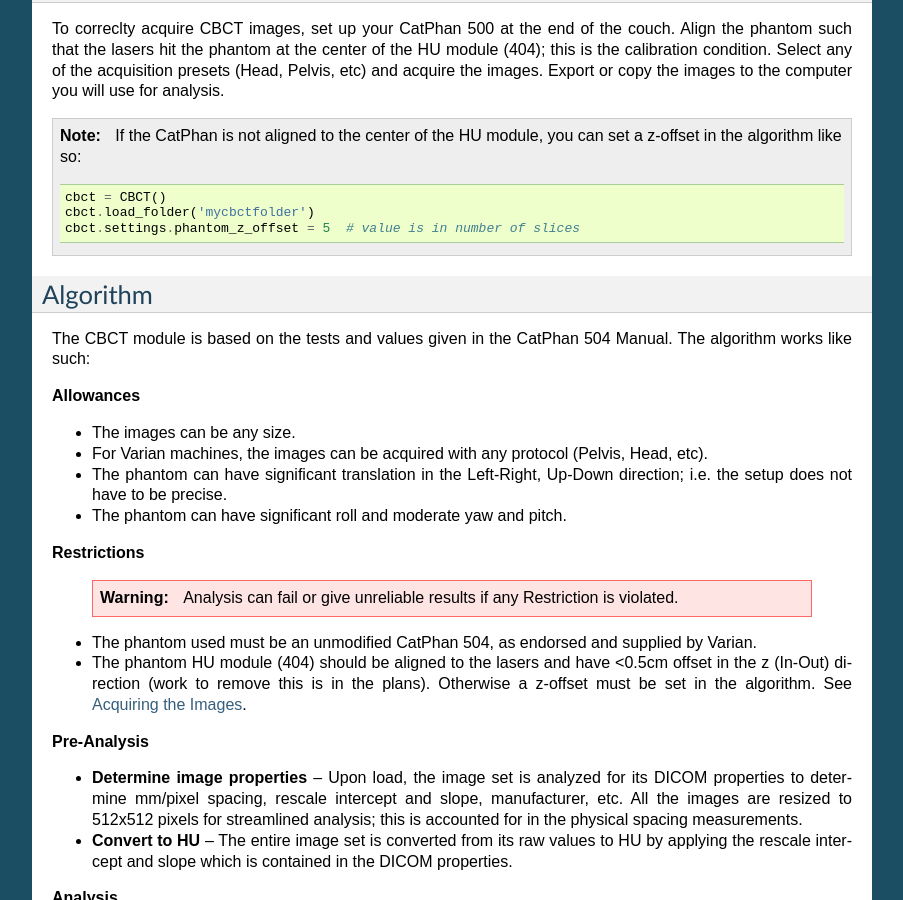
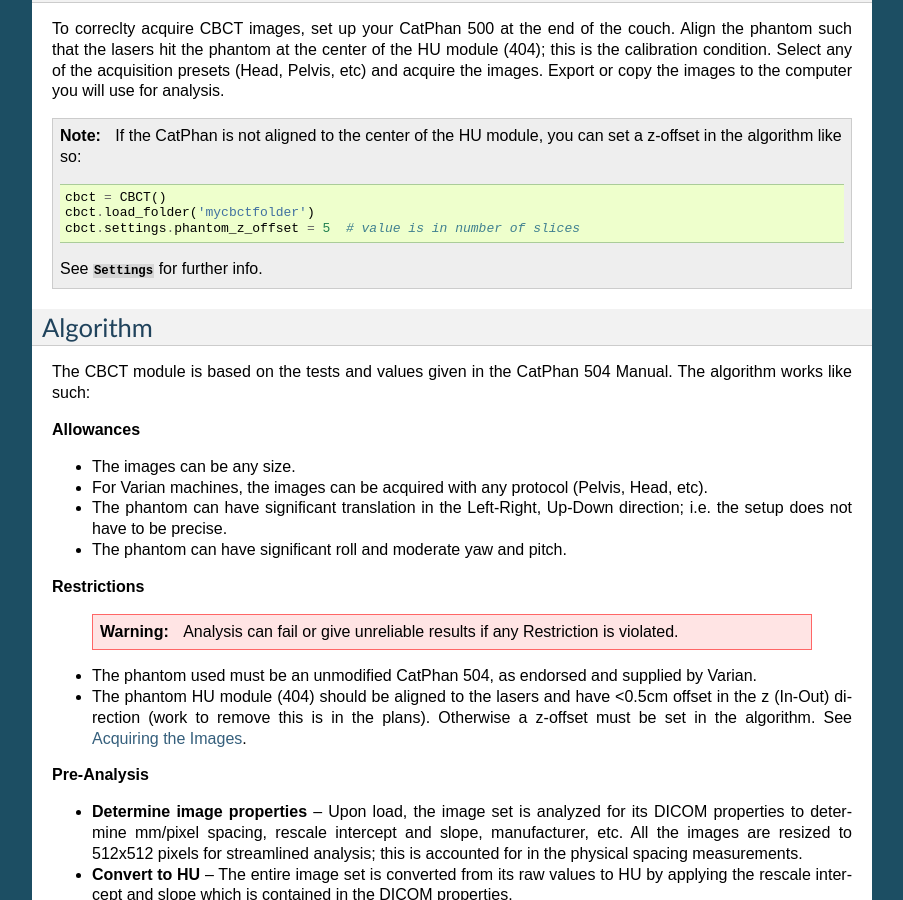
Before and after one commit to jrkerns/pylinac, a Sphinx documentation site: the page built from docs/source/cbct_docs.rst, in a window 1280 px wide and 900 px high, scrolled down 2177 px. Shown: the whole window, without its empty margins (198-1101 px from the left). Built offline with Sphinx 7.4.7, drawn with Linux system fonts in a browser that asks for light colours.

Commit message:
added link to settings class

```diff
--- a/docs/source/cbct_docs.rst
+++ b/docs/source/cbct_docs.rst
@@ -89,6 +89,7 @@
         cbct.load_folder('mycbctfolder')
         cbct.settings.phantom_z_offset = 5  # value is in number of slices
 
+    See :class:`~pylinac.cbct.Settings` for further info.
 
 Algorithm
 ---------
```
